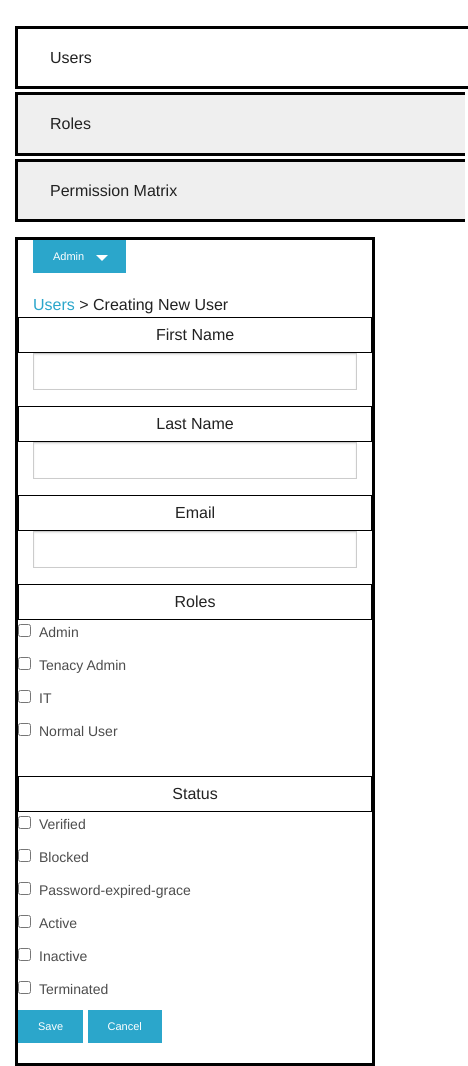
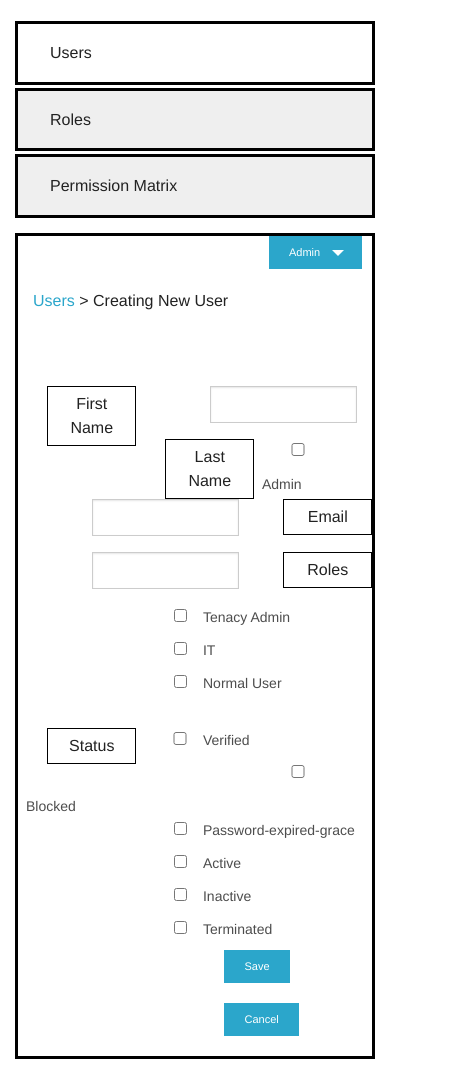
Before and after one commit to xelagfx1/city-z, a plain HTML site: page index.html in a window 390 px wide. Shown: the whole page, 468 px wide, since content can reach past the window. Drawn offline with Linux system fonts and the light colour scheme.

Commit message:
fully responsive and tab feature added

```diff
--- a/css/main.css
+++ b/css/main.css
@@ -1,3 +1,7 @@
+.ul-wrapper {
+	margin-right: -25%;
+}
+
 ul .active {
 	border: 3px solid black;
 	border-right: none;
@@ -11,3 +15,29 @@ ul li {
 	margin: 3px 0 ;
 	border-right: none;
 }
+
+@media only screen and (max-width: 40em) {
+	ul li {
+		border: 3px solid black;
+		border-right:  3px solid black;
+		margin-right: 0;
+	}
+}
+
+@media only screen and (max-width: 40em) {
+	ul .active {
+		border: 3px solid black;
+		border-right:  3px solid black;
+		margin-right: 0;
+	}
+}
+
+@media only screen and (max-width: 40em) {
+	.ul-wrapper {
+		margin-right: 0;
+	}
+}
+
+.row-height {
+	height: 150px;
+}
--- a/index.html
+++ b/index.html
@@ -11,7 +11,7 @@
   <body>
 
   <div class="medium-11 columns">
-    <div style="margin-right: -25%;">
+    <div class="ul-wrapper" style="">
       <ul class="tabs vertical" style="margin-top: 5%;" data-tab>
         <li class="tab-title active"><a href="#panel11">Users</a></li>
         <li class="tab-title"><a href="#panel21">Roles</a></li>
@@ -23,7 +23,7 @@
       <div class="content active" id="panel11">
 
         <div class="wrapper medium-9 medium-offset-3" style="border: 3px solid black; z-index: 0;">
-            <div class="medium-3 medium-offset-9 columns">
+            <div class="small-3 small-offset-8 medium-3 medium-offset-9 columns">
               <button href="#" data-dropdown="drop1" aria-controls="drop1" aria-expanded="false" class="button dropdown tiny">Admin</button>
               <ul id="drop1" data-dropdown-content class="f-dropdown" aria-hidden="true">
                 <li><a href="#">This is a link</a></li>
@@ -32,46 +32,46 @@
               </ul>
           </div>
 
-        <div class="row">
-          <div class="medium-6 medium-offset-0 columns"><a>Users</a> > Creating New User</div><br><br>
+        <div class="row row-height">
+          <div class="medium-6 medium-offset-0 columns"><a>Users</a> > Creating New User</div>
         </div>
 
         <form>
           <div class="row">
-            <div class="medium-2 medium-offset-1 columns" style="border: 1px solid black; padding: 5px; text-align: center;">
+            <div class="small-3 small-offset-1 medium-3 medium-offset-1 columns" style="border: 1px solid black; padding: 5px; text-align: center;">
               First Name
             </div>
-            <div class="medium-8 medium-offset-1 columns">
+            <div class="small-6 small-offset-2 medium-7 medium-offset-1 columns">
               <input type="text" placeholder="" />
             </div>
-            <div class="medium-2 medium-offset-1 columns" style="border: 1px solid black; padding: 5px; text-align: center;">
+            <div class="small-3 small-offset-1 medium-3 medium-offset-1 columns" style="border: 1px solid black; padding: 5px; text-align: center;">
               Last Name
             </div>
-            <div class="medium-8 medium-offset-1 columns">
+            <div class="small-6 small-offset-2 medium-7 medium-offset-1 columns">
               <input type="text" placeholder="" />
             </div>
-            <div class="medium-2 medium-offset-1 columns" style="border: 1px solid black; padding: 5px; text-align: center;">
+            <div class="small-3 small-offset-1 medium-3 medium-offset-1 columns" style="border: 1px solid black; padding: 5px; text-align: center;">
               Email
             </div>
-            <div class="medium-8 medium-offset-1 columns">
+            <div class="small-6 small-offset-2 medium-7 medium-offset-1 columns">
               <input type="text" placeholder="" />
             </div>
             <div>
-              <div class="medium-2 medium-offset-1 columns" style="border: 1px solid black; padding: 5px; text-align: center;">Roles</div>
-                <input class="medium-1 medium-offset-1"id="admin-checkbox" type="checkbox"><label for="checkbox1">Admin</label><br>
-                <input class="medium-1 medium-offset-4"class="medium-3 medium-offset-3"class="medium-3 medium-offset-3"id="tenacy-admin-checkbox" type="checkbox"><label for="checkbox2">Tenacy Admin</label><br>
-                <input class="medium-1 medium-offset-4"class="medium-3 medium-offset-3"id="it-checkbox" type="checkbox"><label for="checkbox3">IT</label><br>
-                <input class="medium-1 medium-offset-4"id="normal-user-checkbox" type="checkbox"><label for="checkbox4">Normal User</label><br>
+              <div class="small-3 small-offset-1 medium-2 medium-offset-1 columns" style="border: 1px solid black; padding: 5px; text-align: center;">Roles</div>
+                <input class="small-1 small-offset-1 medium-1 medium-offset-1"id="admin-checkbox" type="checkbox"><label for="checkbox1">Admin</label><br>
+                <input class="small-1 small-offset-5 medium-1 medium-offset-4"class="medium-3 medium-offset-3"class="medium-3 medium-offset-3"id="tenacy-admin-checkbox" type="checkbox"><label for="checkbox2">Tenacy Admin</label><br>
+                <input class="small-1 small-offset-5 medium-1 medium-offset-4"class="medium-3 medium-offset-3"id="it-checkbox" type="checkbox"><label for="checkbox3">IT</label><br>
+                <input class="small-1 small-offset-5 medium-1 medium-offset-4"id="normal-user-checkbox" type="checkbox"><label for="checkbox4">Normal User</label><br>
             </div><br>
 
             <div>
-              <div class="medium-2 medium-offset-1 columns" style="border: 1px solid black; padding: 5px; text-align: center;">Status</div>
-                <input class="medium-1 medium-offset-1"id="verified-checkbox" type="checkbox"><label for="checkbox1">Verified</label><br>
-                <input class="medium-1 medium-offset-4"class="medium-3 medium-offset-3"class="medium-3 medium-offset-3"id="blocked-checkbox" type="checkbox"><label for="checkbox2">Blocked</label><br>
-                <input class="medium-1 medium-offset-4"class="medium-3 medium-offset-3"id="password-expired-checkbox" type="checkbox"><label for="checkbox3">Password-expired-grace</label><br>
-                <input class="medium-1 medium-offset-4"id="active-checkbox" type="checkbox"><label for="checkbox4">Active</label><br>
-                <input class="medium-1 medium-offset-4"class="medium-3 medium-offset-3"id="inactive-checkbox" type="checkbox"><label for="checkbox5">Inactive</label><br>
-                <input class="medium-1 medium-offset-4"id="terminated-checkbox" type="checkbox"><label for="checkbox6">Terminated</label><br>
+              <div class="small-3 small-offset-1 medium-2 medium-offset-1 columns" style="border: 1px solid black; padding: 5px; text-align: center;">Status</div>
+                <input class="small-1 small-offset-1 medium-1 medium-offset-1"id="verified-checkbox" type="checkbox"><label for="checkbox1">Verified</label><br>
+                <input class="small-1 small-offset-5 medium-1 medium-offset-4"class="medium-3 medium-offset-3"class="medium-3 medium-offset-3"id="blocked-checkbox" type="checkbox"><label for="checkbox2">Blocked</label><br>
+                <input class="small-1 small-offset-5 medium-1 medium-offset-4"class="medium-3 medium-offset-3"id="password-expired-checkbox" type="checkbox"><label for="checkbox3">Password-expired-grace</label><br>
+                <input class="small-1 small-offset-5 medium-1 medium-offset-4"id="active-checkbox" type="checkbox"><label for="checkbox4">Active</label><br>
+                <input class="small-1 small-offset-5 medium-1 medium-offset-4"class="medium-3 medium-offset-3"id="inactive-checkbox" type="checkbox"><label for="checkbox5">Inactive</label><br>
+                <input class="small-1 small-offset-5 medium-1 medium-offset-4"id="terminated-checkbox" type="checkbox"><label for="checkbox6">Terminated</label><br>
               </div>
             </div>
         </form>
@@ -79,7 +79,7 @@
 
 
       <div class="row">
-        <div class="medium-4 medium-offset-8  ">
+        <div class="small-4 small-offset-7 medium-4 medium-offset-8  ">
           <a href="#" class="button tiny">Save</a>
           <a href="#" class="button tiny">Cancel</a>
         </div>
```
